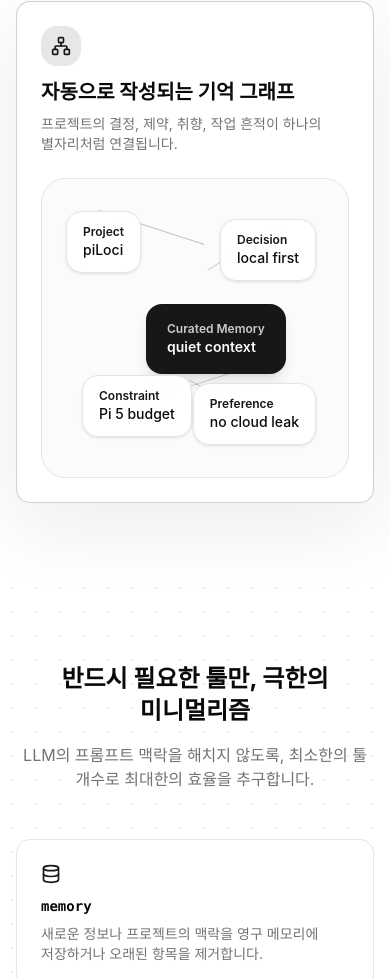
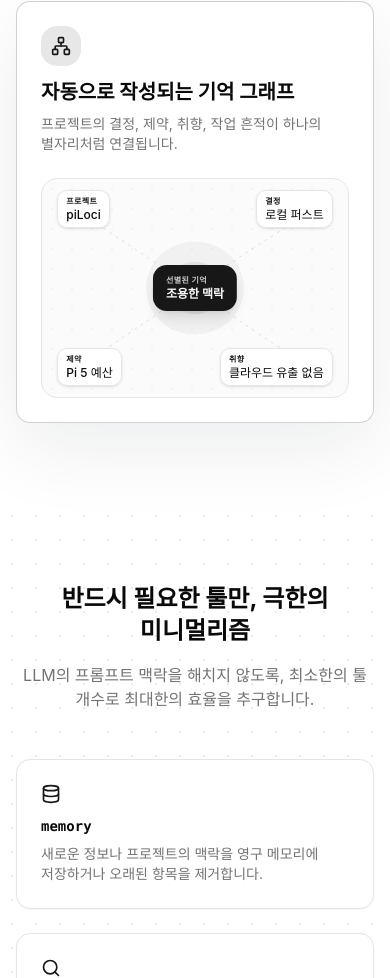
Before and after one commit to jshsakura/oc-piloci, a Next.js app in the folder web/: page / in a window 390 px wide. Shown: the part 4104-5082 px from the top of the page. Built offline with nearby package versions, Linux system fonts and the light colour scheme; a web font is replaced by a local one.

Commit message:
Redesign graph visualization, add mobile responsive layout and SEO metadata
Ultraworked with [Sisyphus](https://github.com/code-yeongyu/oh-my-openagent)

Co-authored-by: Sisyphus <clio-agent@sisyphuslabs.ai>

```diff
--- a/web/app/layout.tsx
+++ b/web/app/layout.tsx
@@ -19,33 +19,60 @@ const themeInitScript = `
 `;
 
 const copy = getCopy();
+const SITE_URL = "https://piloci.jshsakura.com";
 
 export const metadata: Metadata = {
   title: {
-    template: '%s | piLoci',
-    default: 'piLoci - Knowledge Memory for Your AI Core',
+    template: "%s | piLoci",
+    default: "piLoci, AI가 스스로 기억하게 돕는 세컨드 브레인",
   },
   description: copy.metadata.description,
-  metadataBase: new URL('https://piloci.io'),
+  metadataBase: new URL(SITE_URL),
+  alternates: { canonical: SITE_URL },
+  robots: { index: true, follow: true },
+  keywords: ["piLoci", "MCP", "LLM memory", "Raspberry Pi", "self-hosted", "LanceDB", "AI context"],
   openGraph: {
-    title: 'piLoci - Knowledge Memory for Your AI Core',
+    title: "piLoci, AI가 스스로 기억하게 돕는 세컨드 브레인",
     description: copy.metadata.description,
-    url: 'https://piloci.io',
-    siteName: 'piLoci',
-    images: [{ url: '/og-image.webp', width: 1200, height: 630 }],
-    locale: 'ko_KR',
-    type: 'website',
+    url: SITE_URL,
+    siteName: "piLoci",
+    images: [{ url: "/og-image.png", width: 1200, height: 630, alt: "piLoci Memory Graph" }],
+    locale: "ko_KR",
+    type: "website",
   },
   twitter: {
-    card: 'summary_large_image',
-    title: 'piLoci - Knowledge Memory for Your AI Core',
+    card: "summary_large_image",
+    title: "piLoci, The Second Brain That Helps AI Remember",
     description: copy.metadata.description,
-    images: ['/og-image.webp'],
+    images: ['/og-image.png'],
   },
   icons: {
-    icon: "/icon.svg",
+    icon: [
+      { url: "/favicon.ico", sizes: "48x48" },
+      { url: "/icon.svg", type: "image/svg+xml" },
+      { url: "/icon-192.png", sizes: "192x192", type: "image/png" },
+    ],
+    apple: [{ url: "/apple-touch-icon.png", sizes: "180x180", type: "image/png" }],
   },
 };
+
+const jsonLd = JSON.stringify({
+  "@context": "https://schema.org",
+  "@type": "SoftwareApplication",
+  name: "piLoci",
+  description: copy.metadata.description,
+  url: SITE_URL,
+  applicationCategory: "DeveloperApplication",
+  operatingSystem: "Linux",
+  offers: { "@type": "Offer", price: "0", priceCurrency: "USD" },
+  featureList: [
+    "Project-scoped memory isolation",
+    "MCP-native memory surface",
+    "LanceDB semantic search",
+    "Obsidian-compatible workspace",
+    "Multi-user team support",
+  ],
+});
 
 export default function RootLayout({ children }: { children: React.ReactNode }) {
   return (
@@ -54,6 +81,10 @@ export default function RootLayout({ children }: { children: React.ReactNode })
         <link rel="preconnect" href="https://fonts.googleapis.com" />
         <link rel="preconnect" href="https://fonts.gstatic.com" crossOrigin="anonymous" />
         <link href="https://fonts.googleapis.com/css2?family=Gugi&display=swap" rel="stylesheet" />
+        <script
+          type="application/ld+json"
+          dangerouslySetInnerHTML={{ __html: jsonLd }}
+        />
       </head>
       <body className="antialiased">
         <Script id="piloci-theme-init" strategy="beforeInteractive">
--- a/web/app/page.tsx
+++ b/web/app/page.tsx
@@ -326,31 +326,58 @@ export default function LandingPage() {
                 </div>
               </div>
 
-              <div className="relative min-h-[300px] overflow-hidden rounded-3xl border bg-muted/40 p-6">
-                <div className="absolute left-[18%] top-[16%] h-px w-[36%] rotate-[18deg] bg-primary/25" />
-                <div className="absolute right-[18%] top-[22%] h-px w-[30%] -rotate-[32deg] bg-primary/20" />
-                <div className="absolute bottom-[30%] left-[26%] h-px w-[42%] -rotate-[18deg] bg-primary/20" />
-                <div className="absolute bottom-[24%] right-[20%] h-px w-[34%] rotate-[28deg] bg-primary/25" />
+              <div className="relative min-h-[220px] overflow-hidden rounded-2xl sm:rounded-3xl border bg-muted/40 sm:aspect-[4/3]">
+                <div
+                  className="absolute inset-0 opacity-[0.035]"
+                  style={{
+                    backgroundImage: "radial-gradient(circle, currentColor 1px, transparent 1px)",
+                    backgroundSize: "20px 20px",
+                  }}
+                />
 
-                <div className="absolute left-6 top-8 rounded-2xl border bg-background/95 px-4 py-3 shadow-sm">
-                  <p className="text-xs font-semibold text-primary">Project</p>
-                  <p className="text-sm font-medium">piLoci</p>
+                <svg
+                  className="absolute inset-0 h-full w-full"
+                  viewBox="0 0 100 75"
+                  preserveAspectRatio="none"
+                  fill="none"
+                  xmlns="http://www.w3.org/2000/svg"
+                >
+                  <circle cx="50" cy="37.5" r="16" className="fill-primary/[0.04]" />
+                  <circle cx="50" cy="37.5" r="9" className="fill-primary/[0.07]" />
+                  <path d="M 16 14 Q 30 24 50 37.5" stroke="currentColor" strokeWidth="0.2" className="text-primary/20" strokeDasharray="1 1.5" />
+                  <circle cx="16" cy="14" r="0.9" className="fill-primary/30" />
+                  <path d="M 84 14 Q 68 24 50 37.5" stroke="currentColor" strokeWidth="0.2" className="text-primary/20" strokeDasharray="1 1.5" />
+                  <circle cx="84" cy="14" r="0.9" className="fill-primary/30" />
+                  <path d="M 16 62 Q 30 52 50 37.5" stroke="currentColor" strokeWidth="0.2" className="text-primary/20" strokeDasharray="1 1.5" />
+                  <circle cx="16" cy="62" r="0.9" className="fill-primary/30" />
+                  <path d="M 84 62 Q 68 52 50 37.5" stroke="currentColor" strokeWidth="0.2" className="text-primary/20" strokeDasharray="1 1.5" />
+                  <circle cx="84" cy="62" r="0.9" className="fill-primary/30" />
+                </svg>
+
+                {/* Project — top-left */}
+                <div className="absolute left-[5%] top-[5%] rounded-lg sm:rounded-xl border bg-background/95 px-2 py-1 sm:px-3 sm:py-2 shadow-sm backdrop-blur-sm">
+                  <p className="text-[8px] sm:text-[10px] font-semibold uppercase tracking-wider text-primary">{curation.graphNodes.project.label}</p>
+                  <p className="text-xs sm:text-sm font-medium">{curation.graphNodes.project.value}</p>
                 </div>
-                <div className="absolute right-8 top-10 rounded-2xl border bg-background/95 px-4 py-3 shadow-sm">
-                  <p className="text-xs font-semibold text-primary">Decision</p>
-                  <p className="text-sm font-medium">local first</p>
+                {/* Decision — top-right */}
+                <div className="absolute right-[5%] top-[5%] rounded-lg sm:rounded-xl border bg-background/95 px-2 py-1 sm:px-3 sm:py-2 shadow-sm backdrop-blur-sm">
+                  <p className="text-[8px] sm:text-[10px] font-semibold uppercase tracking-wider text-primary">{curation.graphNodes.decision.label}</p>
+                  <p className="text-xs sm:text-sm font-medium">{curation.graphNodes.decision.value}</p>
                 </div>
-                <div className="absolute left-[34%] top-[42%] rounded-2xl border border-primary/30 bg-primary px-5 py-4 text-primary-foreground shadow-lg">
-                  <p className="text-xs font-semibold opacity-80">Curated Memory</p>
-                  <p className="text-sm font-semibold">quiet context</p>
+                {/* Curated — center hub */}
+                <div className="absolute left-1/2 top-1/2 -translate-x-1/2 -translate-y-1/2 rounded-xl sm:rounded-2xl border border-primary/30 bg-primary px-3 py-2 sm:px-5 sm:py-4 text-primary-foreground shadow-lg">
+                  <p className="text-[8px] sm:text-[10px] font-semibold uppercase tracking-wider opacity-80">{curation.graphNodes.curated.label}</p>
+                  <p className="text-xs sm:text-sm font-semibold">{curation.graphNodes.curated.value}</p>
                 </div>
-                <div className="absolute bottom-10 left-10 rounded-2xl border bg-background/95 px-4 py-3 shadow-sm">
-                  <p className="text-xs font-semibold text-primary">Constraint</p>
-                  <p className="text-sm font-medium">Pi 5 budget</p>
+                {/* Constraint — bottom-left */}
+                <div className="absolute left-[5%] bottom-[5%] rounded-lg sm:rounded-xl border bg-background/95 px-2 py-1 sm:px-3 sm:py-2 shadow-sm backdrop-blur-sm">
+                  <p className="text-[8px] sm:text-[10px] font-semibold uppercase tracking-wider text-primary">{curation.graphNodes.constraint.label}</p>
+                  <p className="text-xs sm:text-sm font-medium">{curation.graphNodes.constraint.value}</p>
                 </div>
-                <div className="absolute bottom-8 right-8 rounded-2xl border bg-background/95 px-4 py-3 shadow-sm">
-                  <p className="text-xs font-semibold text-primary">Preference</p>
-                  <p className="text-sm font-medium">no cloud leak</p>
+                {/* Preference — bottom-right */}
+                <div className="absolute right-[5%] bottom-[5%] rounded-lg sm:rounded-xl border bg-background/95 px-2 py-1 sm:px-3 sm:py-2 shadow-sm backdrop-blur-sm">
+                  <p className="text-[8px] sm:text-[10px] font-semibold uppercase tracking-wider text-primary">{curation.graphNodes.preference.label}</p>
+                  <p className="text-xs sm:text-sm font-medium">{curation.graphNodes.preference.value}</p>
                 </div>
               </div>
             </CardContent>
```
